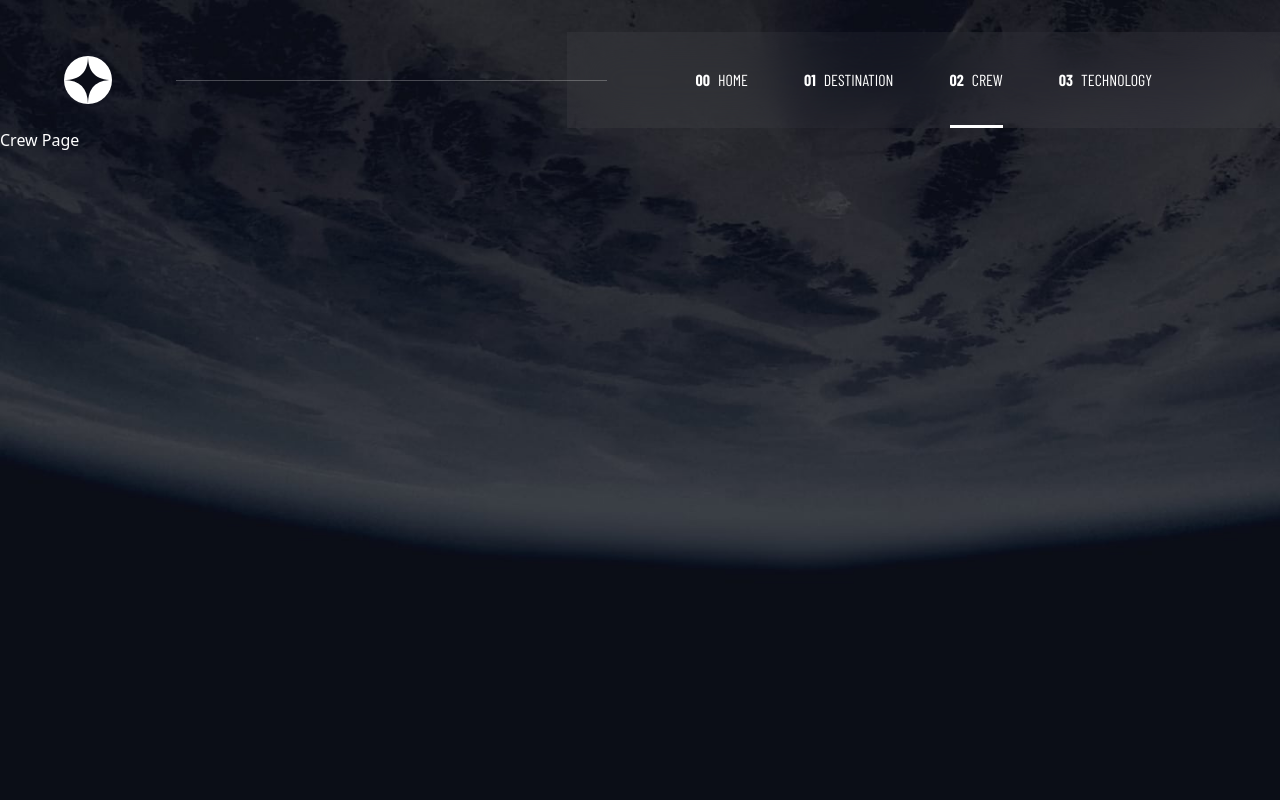
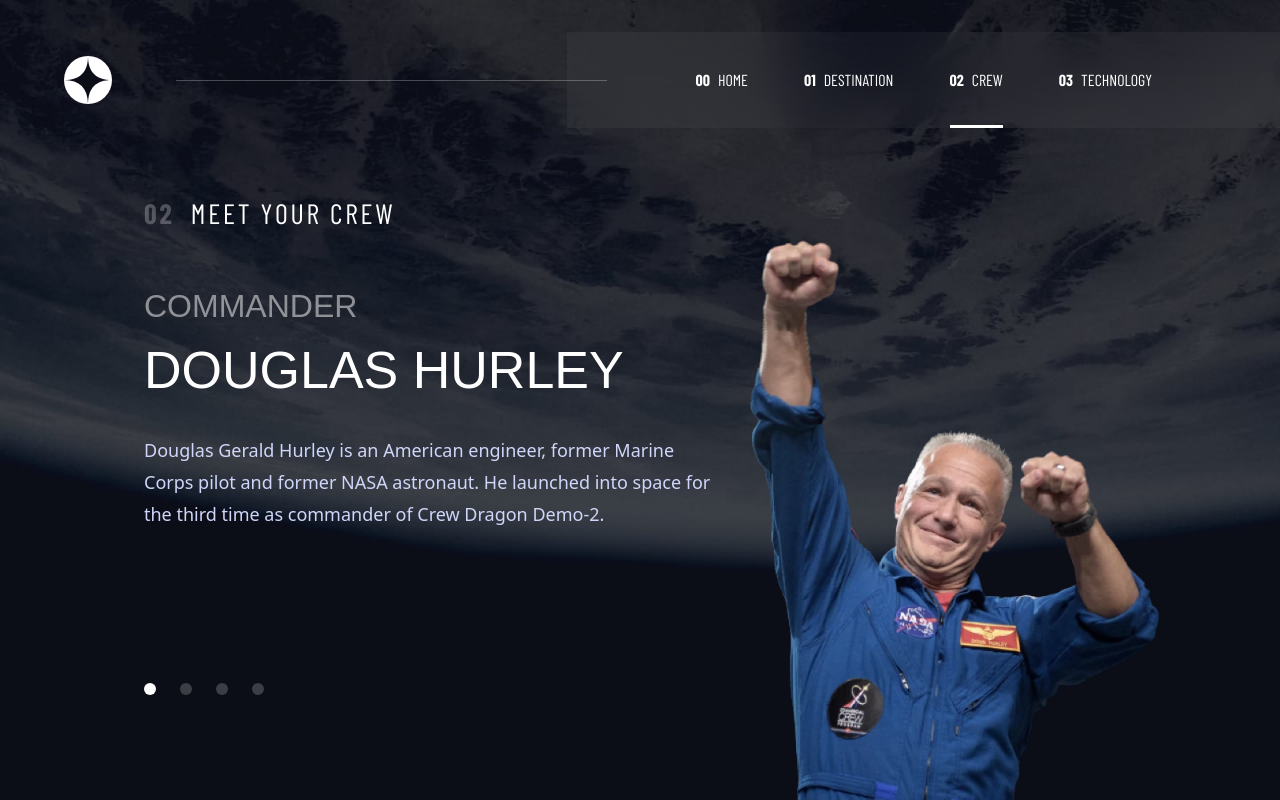
Before and after one commit to brandondykun/space-tourism, a Next.js app: page /crew in a window 1280 px wide. Built offline with nearby package versions, Linux system fonts and the light colour scheme; a web font is replaced by a local one.

Commit message:
Added initial crew page.

```diff
--- a/app/crew/page.tsx
+++ b/app/crew/page.tsx
@@ -1,7 +1,81 @@
+"use client";
+
+import { useState } from "react";
+import data from "../../data.json";
+import Image from "next/image";
+
 const CrewPage = () => {
+  const [selectedCrew, setSelectedCrew] = useState(data.crew[0].id);
+
+  const crewMember = data.crew.find((crew) => {
+    return crew.id === selectedCrew;
+  });
+
   return (
-    <main className="flex min-h-screen flex-col pt-24 lg:pt-32 bg-bg-crew-mobile sm:bg-bg-crew-tablet lg:bg-bg-crew-desktop bg-cover bg-center overflow-hidden text-white">
-      Crew Page
+    <main className="flex min-h-screen flex-col px-6 pb-6 md:pb-0 pt-20 md:pt-36 lg:pt-48 bg-bg-crew-mobile sm:bg-bg-crew-tablet lg:bg-bg-crew-desktop bg-cover bg-center overflow-hidden text-white lg:px-20">
+      <h1 className="text-center md:text-left tracking-[2.75px] font-barlow mb-6 md:text-[20px] lg:text-[28px] md:mb-12">
+        <span className="mr-2 opacity-25 font-bold lg:ml-16">02</span> MEET YOUR
+        CREW
+      </h1>
+      <div className="md:flex md:flex-col-reverse lg:block flex-1 lg:relative">
+        <div className="border-b border-solid border-dark-grey md:border-b-0 md:flex-1 md:flex md:items-end lg:-mt-24 lg:flex-none min-w-fit lg:absolute bottom-0 -right-20 xl:right-10">
+          <Image
+            src={crewMember?.images.webp!}
+            alt={crewMember?.name!}
+            width={150}
+            height={222}
+            className="mx-auto h-[222px] w-auto md:h-[532px] lg:h-[560px]"
+          />
+        </div>
+        <div className="md:flex md:flex-col-reverse lg:flex-1 relative z-20 lg:max-w-xl lg:ml-16">
+          <div className="flex gap-6 items-center justify-center py-6 lg:justify-start">
+            <button
+              onClick={() => {
+                setSelectedCrew(1);
+              }}
+              className={`h-3 w-3 rounded-full bg-white  ${
+                selectedCrew === 1 ? "" : "opacity-20"
+              }`}
+            ></button>
+            <button
+              onClick={() => {
+                setSelectedCrew(2);
+              }}
+              className={`h-3 w-3 rounded-full bg-white  ${
+                selectedCrew === 2 ? "" : "opacity-20"
+              }`}
+            ></button>
+            <button
+              onClick={() => {
+                setSelectedCrew(3);
+              }}
+              className={`h-3 w-3 rounded-full bg-white  ${
+                selectedCrew === 3 ? "" : "opacity-20"
+              }`}
+            ></button>
+            <button
+              onClick={() => {
+                setSelectedCrew(4);
+              }}
+              className={`h-3 w-3 rounded-full bg-white  ${
+                selectedCrew === 4 ? "" : "opacity-20"
+              }`}
+            ></button>
+          </div>
+
+          <section className="md:max-w-md mx-auto lg:max-w-none">
+            <p className="opacity-50 font-bellfair uppercase text-center pb-2 md:text-[24px] lg:text-left lg:text-[32px] lg:pb-6">
+              {crewMember?.role}
+            </p>
+            <p className="text-2xl font-bellfair uppercase text-center pb-4 md:pb-6 md:text-[40px] lg:text-left lg:text-[52px] lg:pb-12">
+              {crewMember?.name}
+            </p>
+            <p className="text-[15px] md:text-[16px] font-light text-light-blue leading-[25px] md:leading-[28px] text-center lg:text-left lg:text-[18px] lg:leading-[32px] lg:pb-24 lg:min-h-[225px]">
+              {crewMember?.bio}
+            </p>
+          </section>
+        </div>
+      </div>
     </main>
   );
 };
--- a/data.json
+++ b/data.json
@@ -43,6 +43,7 @@
   ],
   "crew": [
     {
+      "id": 1,
       "name": "Douglas Hurley",
       "images": {
         "png": "/crew/image-douglas-hurley.png",
@@ -52,6 +53,7 @@
       "bio": "Douglas Gerald Hurley is an American engineer, former Marine Corps pilot and former NASA astronaut. He launched into space for the third time as commander of Crew Dragon Demo-2."
     },
     {
+      "id": 2,
       "name": "Mark Shuttleworth",
       "images": {
         "png": "/crew/image-mark-shuttleworth.png",
@@ -61,6 +63,7 @@
       "bio": "Mark Richard Shuttleworth is the founder and CEO of Canonical, the company behind the Linux-based Ubuntu operating system. Shuttleworth became the first South African to travel to space as a space tourist."
     },
     {
+      "id": 3,
       "name": "Victor Glover",
       "images": {
         "png": "/crew/image-victor-glover.png",
@@ -70,6 +73,7 @@
       "bio": "Pilot on the first operational flight of the SpaceX Crew Dragon to the International Space Station. Glover is a commander in the U.S. Navy where he pilots an F/A-18.He was a crew member of Expedition 64, and served as a station systems flight engineer."
     },
     {
+      "id": 4,
       "name": "Anousheh Ansari",
       "images": {
         "png": "/crew/image-anousheh-ansari.png",
--- a/types.ts
+++ b/types.ts
@@ -10,6 +10,7 @@
 };
 
 export type CrewType = {
+  id: number;
   name: string;
   images: {
     png: string;
```
